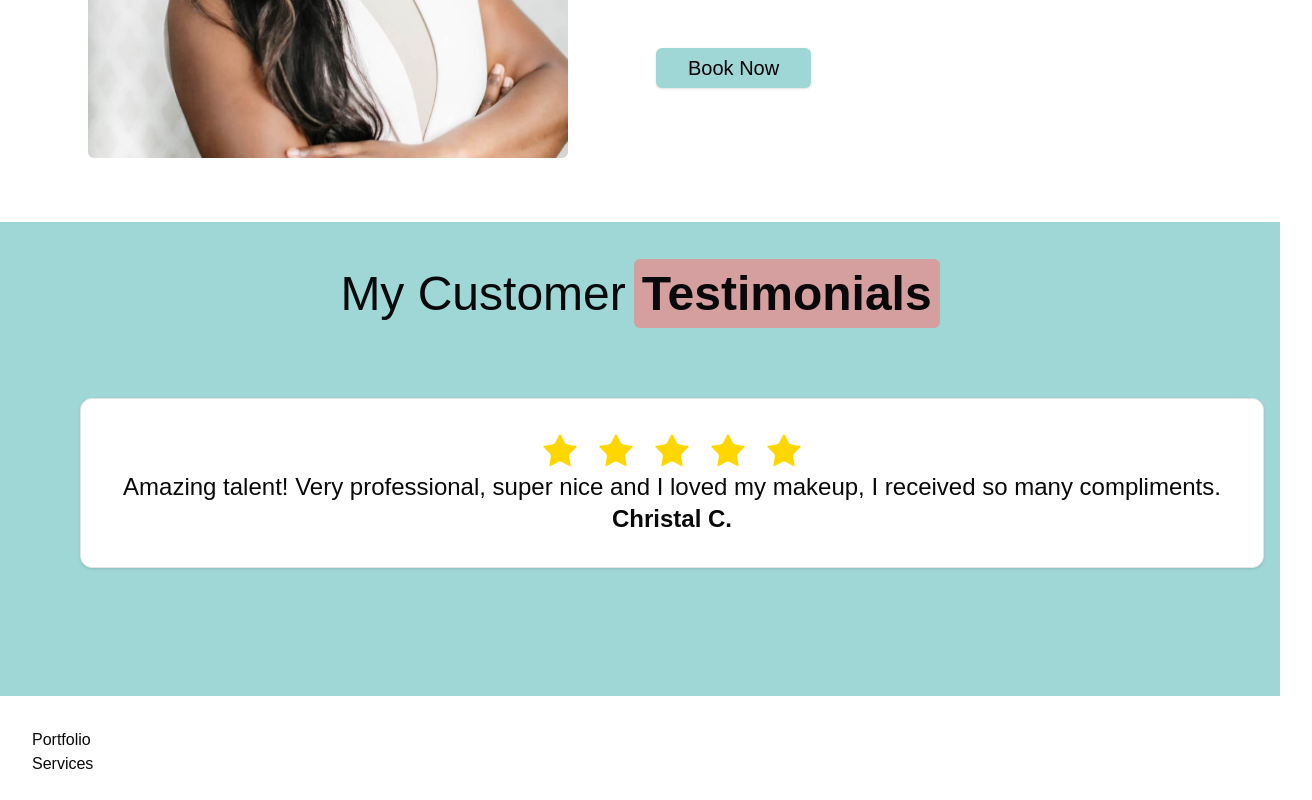
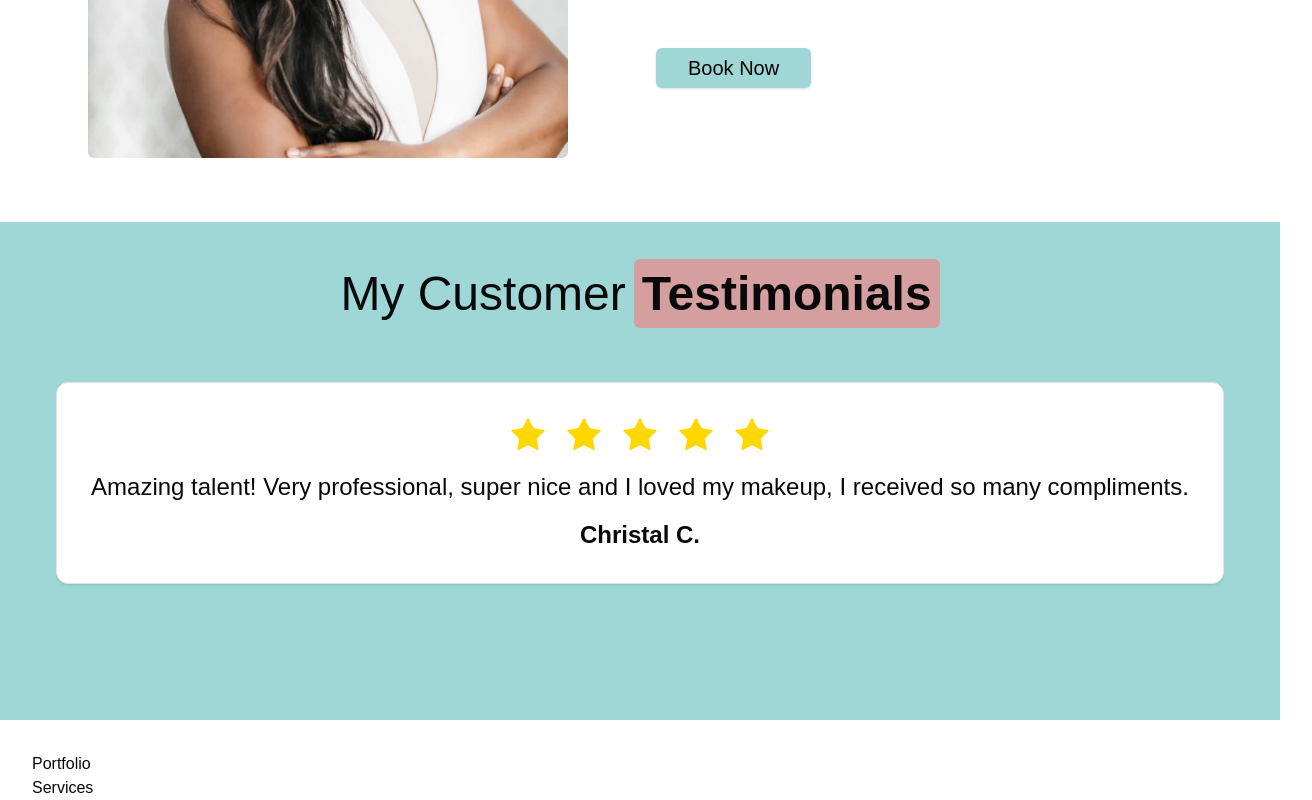
Before and after one commit to thatsehannah/sha-sha-faces, a Next.js app: page / in a window 1280 px wide. Shown: the part 1246-2046 px from the top of the page, 1312 px wide, since content can reach past the window. Before the commit the page ends 2022 px from the top, so only its background shows below. Built offline with nearby package versions, Linux system fonts and the light colour scheme; a web font is replaced by a local one.

Commit message:
fixing a bug with container in testimony carousel overflowing viewport

```diff
--- a/components/home/components/TestimonyCarousel.tsx
+++ b/components/home/components/TestimonyCarousel.tsx
@@ -16,7 +16,7 @@ const TestimonyCarousel = () => {
   const plugin = useRef(Autoplay({ delay: 6000, stopOnInteraction: true }));
 
   return (
-    <Container className='mt-8'>
+    <Container className='mt-2 w-full p-6'>
       <Carousel
         plugins={[plugin.current]}
         onMouseEnter={plugin.current.stop}
@@ -26,12 +26,10 @@ const TestimonyCarousel = () => {
           {testimonies.map((item, idx) => {
             return (
               <CarouselItem key={idx}>
-                <div className='p-4'>
                 <Card>
-                    <CardContent className='flex flex-col justify-center items-center p-8'>
+                  <CardContent className='flex flex-col justify-center items-center p-8 gap-4'>
                     <div className='flex flex-row gap-4'>
-                        {Array.from({ length: item.starCount }).map(
-                          (_, idx) => (
+                      {Array.from({ length: item.starCount }).map((_, idx) => (
                         <Star
                           key={idx}
                           size={40}
@@ -39,8 +37,7 @@ const TestimonyCarousel = () => {
                           strokeWidth={0}
                           className='shrink-2'
                         />
-                          )
-                        )}
+                      ))}
                     </div>
                     <p className='text-2xl shrink-2'>{item.testimony}</p>
                     <p className='text-2xl font-bold shrink-2'>
@@ -48,7 +45,6 @@ const TestimonyCarousel = () => {
                     </p>
                   </CardContent>
                 </Card>
-                </div>
               </CarouselItem>
             );
           })}
```
Lines whose indentation alone changed are shown as unchanged.
